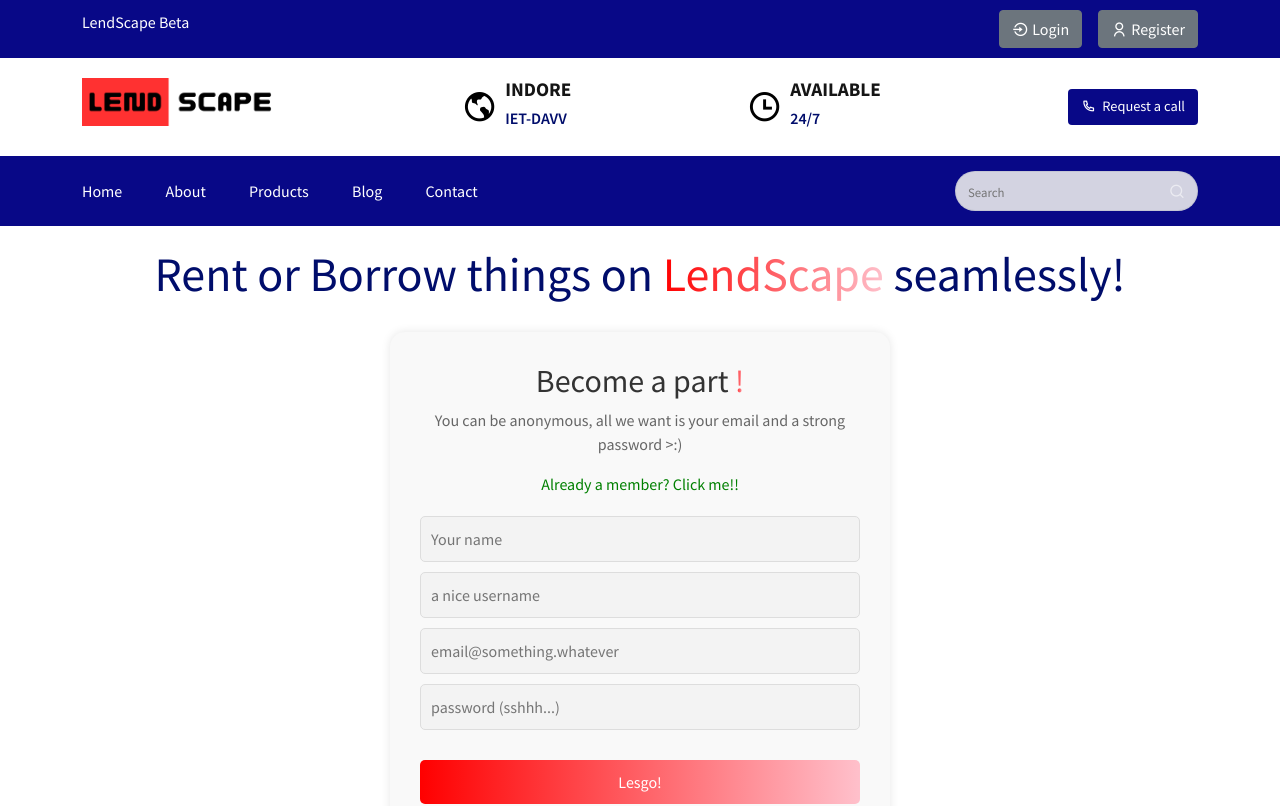
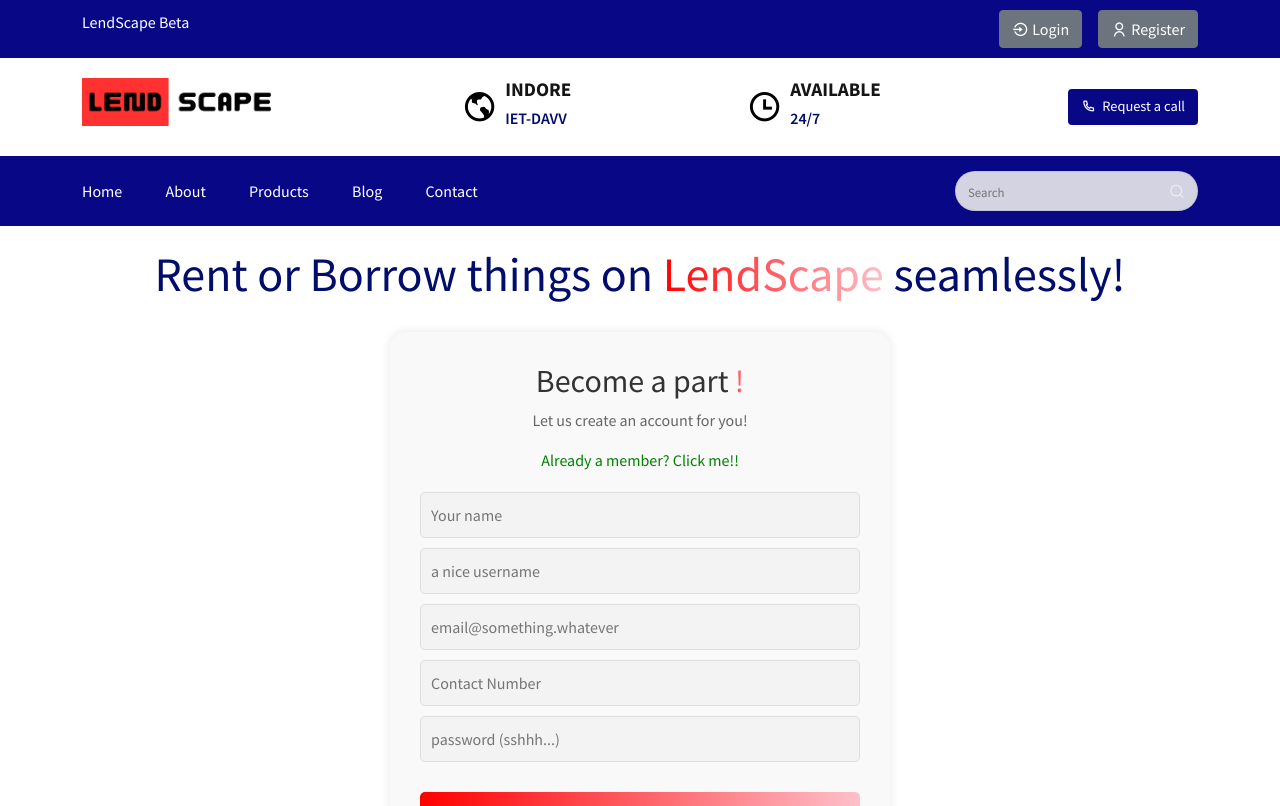
Before and after one commit to m4Jestyk/LendScape_Client, a React (Create React App) app: page /signup in a window 1280 px wide. Shown: the top 806 px of the page. Built offline with nearby package versions, Linux system fonts and the light colour scheme.

Commit message:
header buttons added

```diff
--- a/src/components/Header/Header.jsx
+++ b/src/components/Header/Header.jsx
@@ -90,6 +90,14 @@
                     <i className="ri-login-circle-line"></i> Logout
                   </Button>
                 )}
+
+                {user.email !== "" ? <Button onClick={()=> navigate("/additem")} className=" d-flex align-items-center gap-1">
+                  <i class="ri-user-line"></i> Put an item on Sale
+                </Button> : <></>}
+
+                {user.email !== "" ? <Button onClick={()=> navigate("/dashboard")} className=" d-flex align-items-center gap-1">
+                  <i class="ri-user-line"></i> Dashboard
+                </Button> : <></>}
 
 
                 {user.email === "" ? <Button onClick={()=> navigate("/signup")} className=" d-flex align-items-center gap-1">
--- a/src/pages/CarDetails.jsx
+++ b/src/pages/CarDetails.jsx
@@ -101,6 +101,10 @@
                 </p>
 
                 <p className="section__description">
+                  Contact the Lender here : {publishUser.contactNumber}
+                </p>
+
+                <p className="section__description">
                   {item.age} Year(s) old
                 </p>
 
--- a/src/pages/Signup.jsx
+++ b/src/pages/Signup.jsx
@@ -11,6 +11,7 @@
         username: "",
         password: "",
         email: "",
+        contactNumber: ""
     });
     const user = useSelector((state) => state.auth);
 
@@ -85,7 +86,7 @@
                             WebkitBackgroundClip: "text",
                             color: "transparent"
                         }}>!</span></h2>
-                        <p style={{ color: "#666" }}>You can be anonymous, all we want is your email and a strong password &gt;:)</p>
+                        <p style={{ color: "#666" }}>Let us create an account for you!</p>
                         <p onClick={() => navigate("/login")} style={{ color: "green", cursor: "pointer" }}>Already a member? Click me!!</p>
                     </div>
 
@@ -113,6 +114,16 @@
                         <input
                             onChange={(e) => setInputs(inputs => ({ ...inputs, email: e.target.value }))}
                             placeholder="email@something.whatever"
+                            style={{
+                                padding: "10px",
+                                backgroundColor: "#f3f3f3",
+                                border: "1px solid #ddd",
+                                borderRadius: "5px"
+                            }}
+                        />
+                        <input
+                            onChange={(e) => setInputs(inputs => ({ ...inputs, contactNumber: e.target.value }))}
+                            placeholder="Contact Number"
                             style={{
                                 padding: "10px",
                                 backgroundColor: "#f3f3f3",
```
